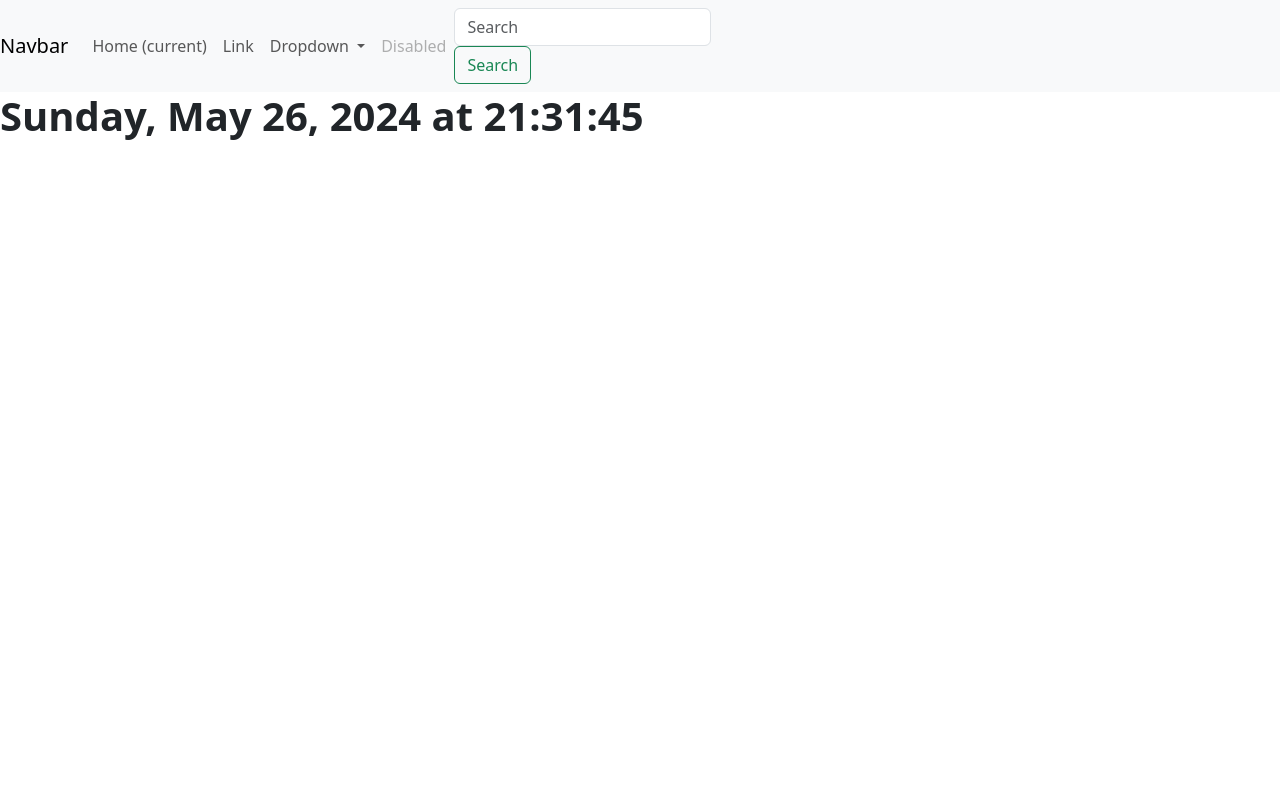
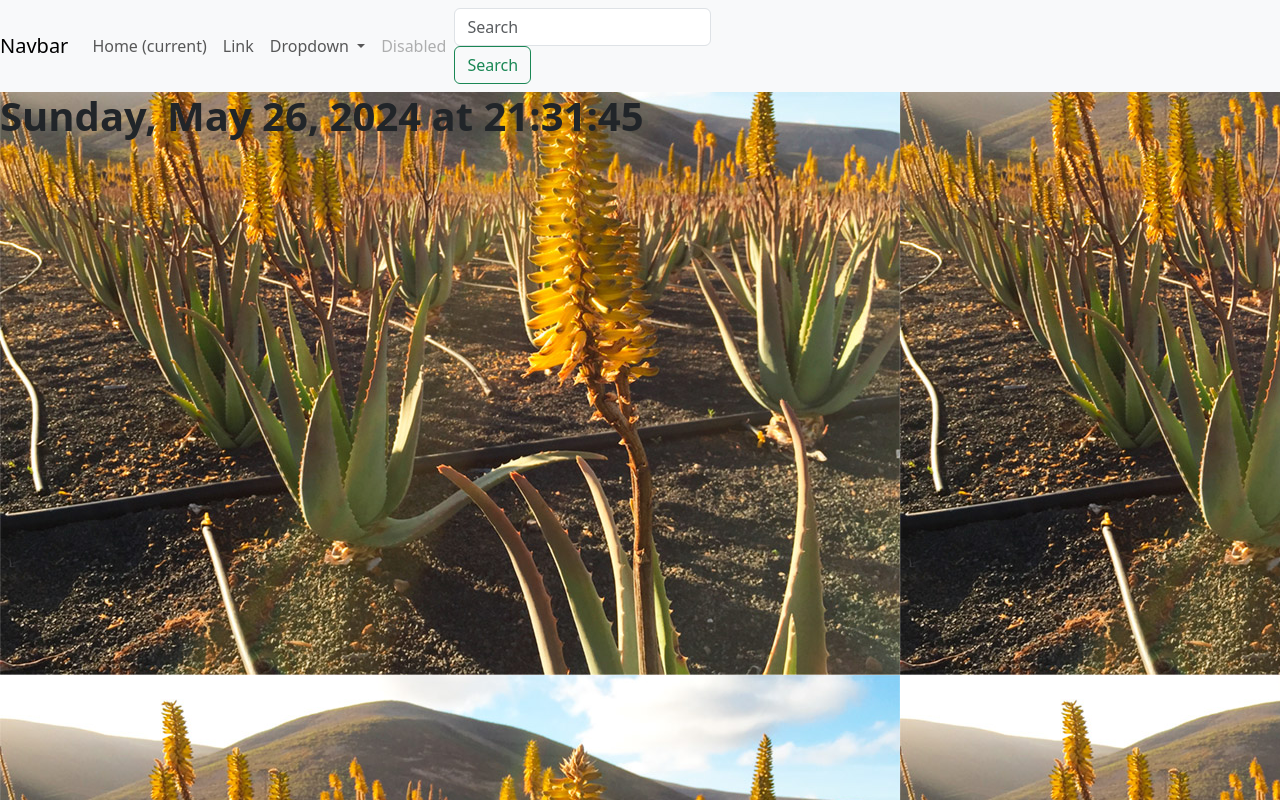
Before and after one commit to MuOpee/wb, a plain HTML site: page index.html in a window 1280 px wide. Drawn offline with Linux system fonts and the light colour scheme.

Commit message:
Update style.css

```diff
--- a/style.css
+++ b/style.css
@@ -15,6 +15,7 @@ h1,h2,h3,h4,h5,h6,p,ul,ol,span,div{
 }
 
 body{
+    background-image: url('images/AloeVera_BM.jpg');
     font-family: "Poppins", sans-serif;
 }
 
```
